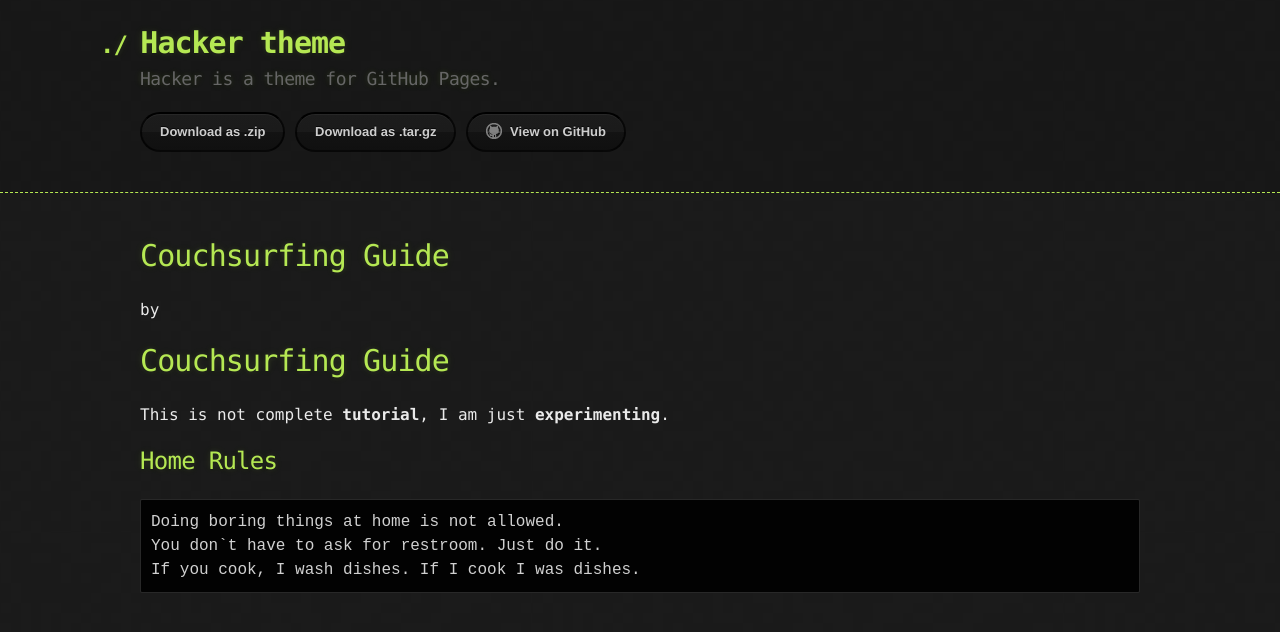
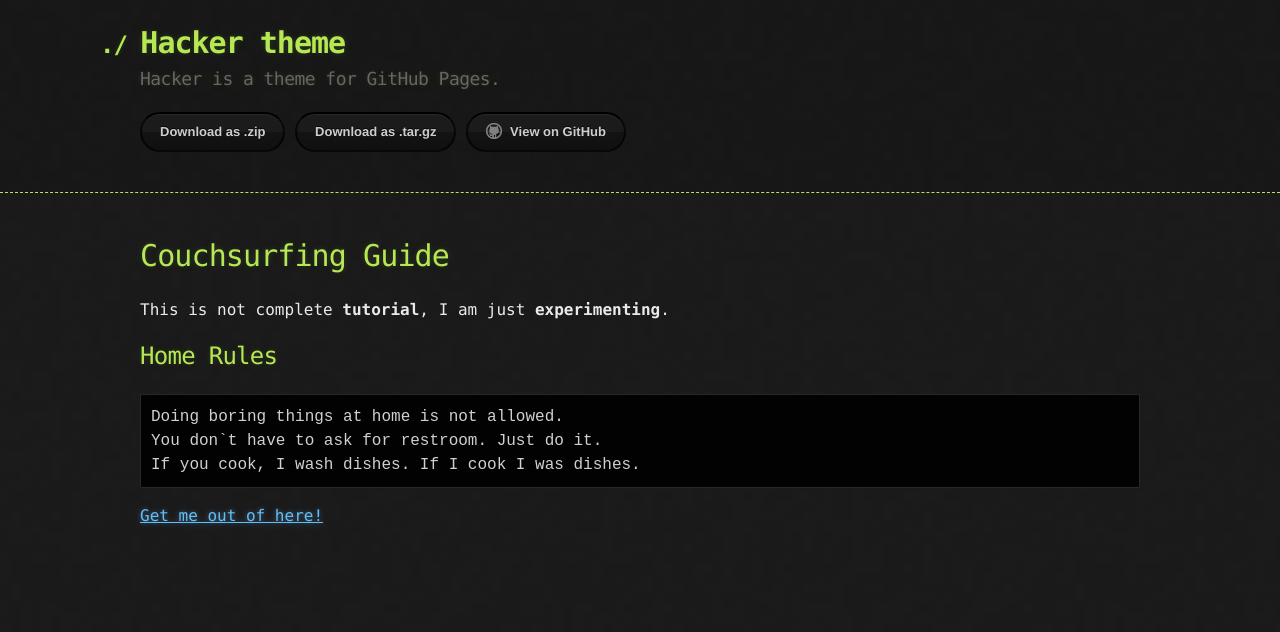
Before and after one commit to erkantaylan/erkantaylan.github.io, a Jekyll site: the page built from pages/couchsurfing.md, in a window 1280 px wide. Shown: the top 632 px of the page. Built offline with Jekyll 4.4.1, drawn with Linux system fonts in a browser that asks for light colours; our own code applies the rules of GitHub Pages for plain Markdown files.

````diff
--- a/pages/couchsurfing.md
+++ b/pages/couchsurfing.md
@@ -13,3 +9,5 @@ Doing boring things at home is not allowed.
 You don`t have to ask for restroom. Just do it.
 If you cook, I wash dishes. If I cook I was dishes.
 ```
+
+[Get me out of here!](./)
````
Also changed, not shown: other parts of pages/couchsurfing.md (+0 -4 lines).
